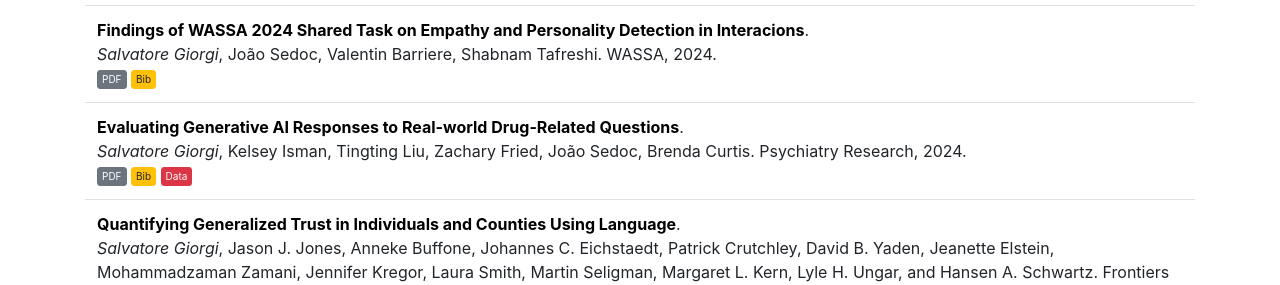
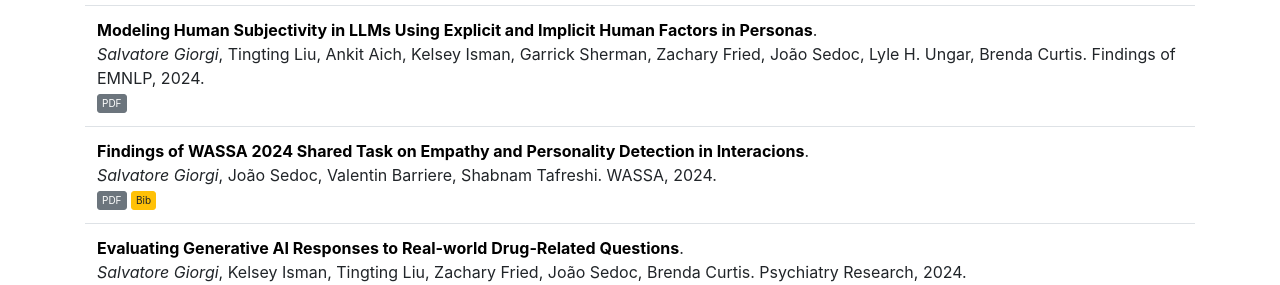
Before and after one commit to sjgiorgi/sjgiorgi.github.io, a plain HTML site: page index.html in a window 1280 px wide. Shown: the part 719-1004 px from the top of the page. Drawn offline with Linux system fonts and the light colour scheme; some icons are missing; a web font is replaced by a local one.

Commit message:
personas

```diff
--- a/index.html
+++ b/index.html
@@ -112,6 +112,15 @@
                     <h1>Publications</h1>
                     <table class="table">
                     <tbody>
+
+                        <tr>
+                            <td>
+                                <b><a href="https://arxiv.org/abs/2406.14462" style="color:black;">Modeling Human Subjectivity in LLMs Using Explicit and Implicit Human Factors in Personas</a></b>.<br>
+                                <i>Salvatore Giorgi</i>, Tingting Liu, Ankit Aich, Kelsey Isman, Garrick Sherman, Zachary Fried, João Sedoc, Lyle H. Ungar, Brenda Curtis. Findings of EMNLP, 2024.
+                                <br><a href="publications/giorgi2024modeling.pdf" role="button" class="btn btn-secondary btn-xs">PDF</a>
+                                <br>
+                            </td>
+                        </tr>
 
                         <tr>
                             <td>
```
Also changed, not shown: 1 other file.
